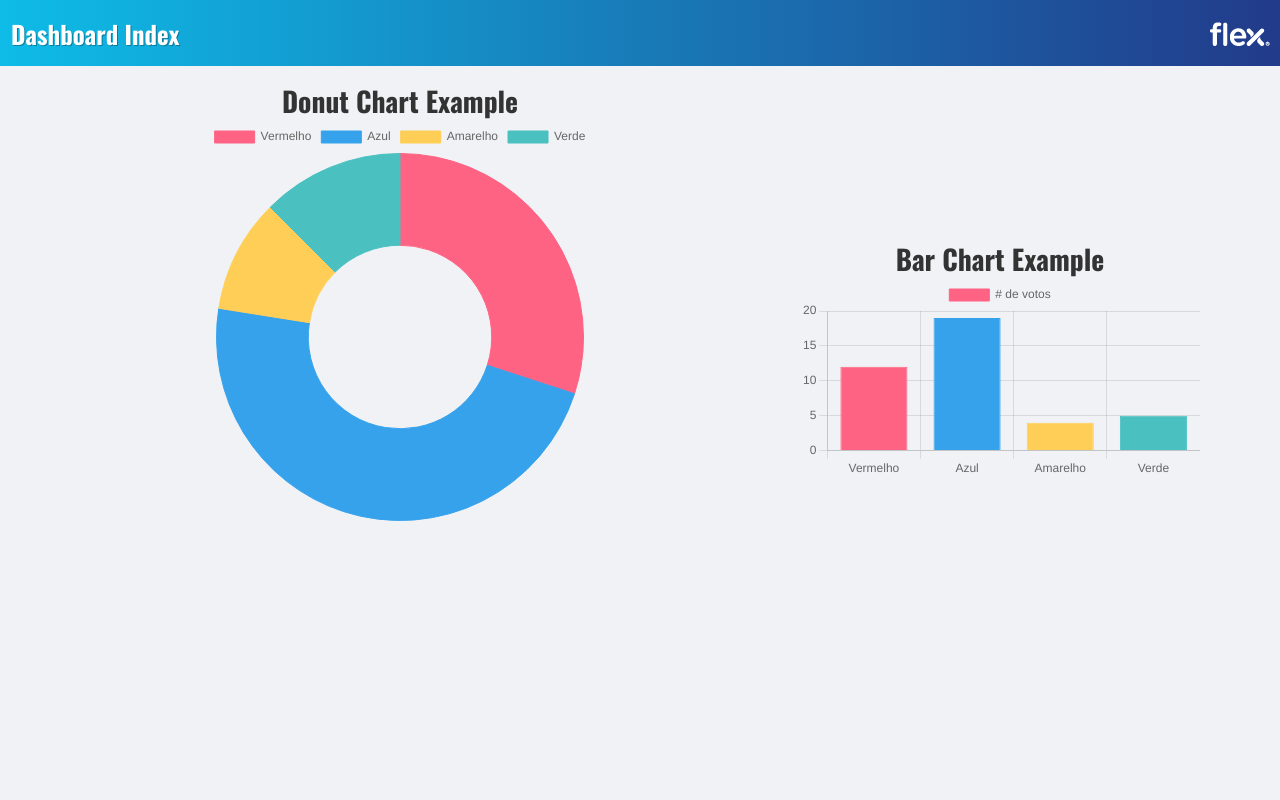
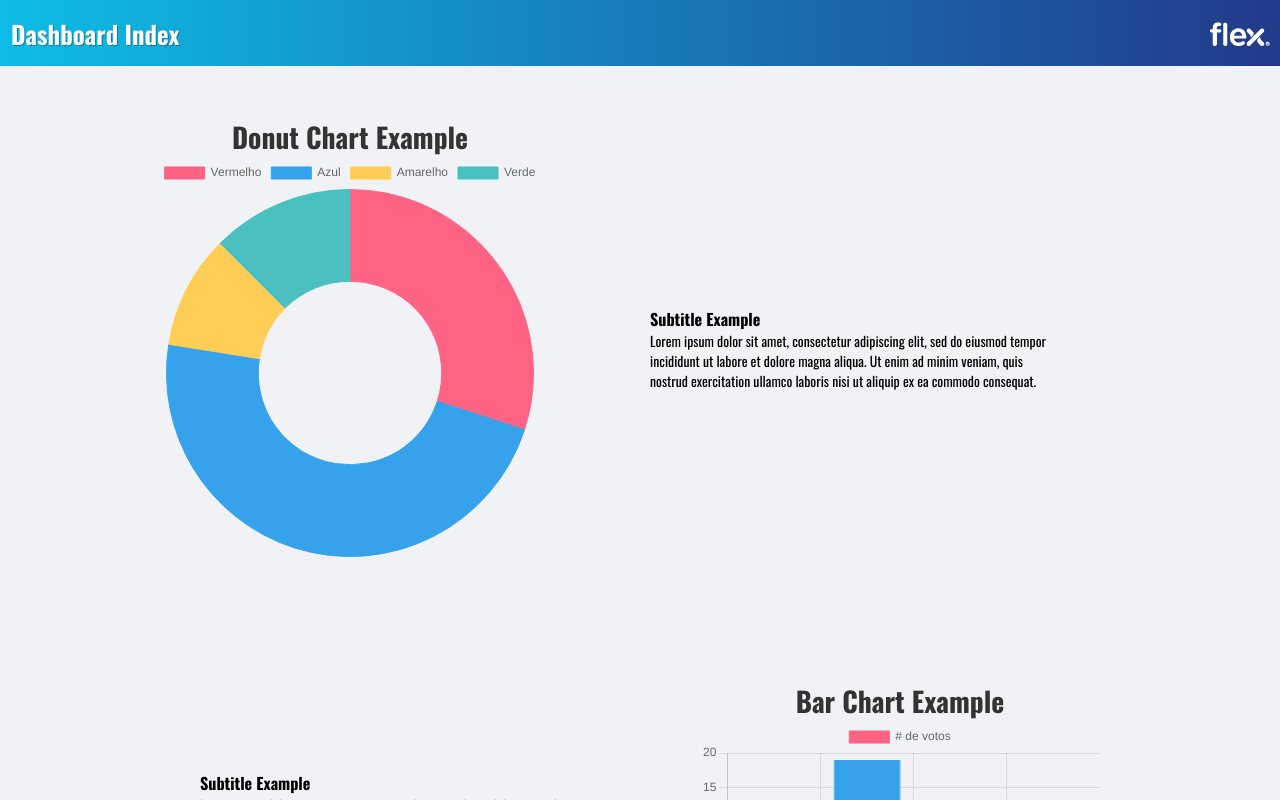
Before and after one commit to math-ops/Dashboard-ChartJs, a React (Create React App) app: page / in a window 1280 px wide. Shown: the top 800 px of the page. Built offline with nearby package versions, Linux system fonts and the light colour scheme.

Commit message:
Adding a new ChartExample and create a new style to the page

```diff
--- a/src/App.js
+++ b/src/App.js
@@ -5,7 +5,7 @@ import  Head  from "./components/Header"
 import Foot from "./components/Footer"
 import DoughnutChart from "./components/routes/Doughnut"
 import Bar from "./components/routes/Bar"
-
+import Line from "./components/routes/Line"
 
 function App() {
   return (
@@ -13,6 +13,7 @@ function App() {
       <Head />
       <DoughnutChart />
       <Bar />
+      <Line />
       <Foot />
 
       <GlobalStyle />
--- a/src/components/routes/Bar.jsx
+++ b/src/components/routes/Bar.jsx
@@ -36,6 +36,13 @@ const BarChart = () => (
     height={200}
     width={400}
     data={data}/>
+
+    <div className="infoboxbar">
+        <h3>Subtitle Example</h3>
+        <p>
+            Lorem ipsum dolor sit amet, consectetur adipiscing elit, sed do eiusmod tempor incididunt ut labore et dolore magna aliqua. Ut enim ad minim veniam, quis nostrud exercitation ullamco laboris nisi ut aliquip ex ea commodo consequat.
+        </p>
+    </div>
     </div>
     </>
 )
--- a/src/components/routes/Doughnut.jsx
+++ b/src/components/routes/Doughnut.jsx
@@ -43,10 +43,19 @@ const DoughnutChart = () => (
         Donut Chart Example
     </Subtitle>
     <Doughnut
-    height={200}
-    width={400}
+    height={100}
+    width={200}
     data={data}/>
+
+    <div className="infoboxdonut">
+        <h3>Subtitle Example</h3>
+        <p>
+            Lorem ipsum dolor sit amet, consectetur adipiscing elit, sed do eiusmod tempor incididunt ut labore et dolore magna aliqua. Ut enim ad minim veniam, quis nostrud exercitation ullamco laboris nisi ut aliquip ex ea commodo consequat.
+        </p>
     </div>
+
+    </div>
+
     </>
 )
 
--- a/src/styles/global.js
+++ b/src/styles/global.js
@@ -32,18 +32,55 @@ export default createGlobalStyle`
     .graphdon {
         width: 400px;
         height: 600px;
-        margin-left: 200px;
+        margin-left: 150px;
+        margin-top: 50px;
         justify-content: center;
         align-items: center;
+    }
+
+    .infoboxdonut {
+        justify-content: right;
+        align-items: right;
+        margin-top: -250px;
+        margin-left: 500px;
+        height: 200px;
+        width: 400px;
     }
 
     .graphbar {
         width: 400px;
         height: 600px;
-        margin-left: 800px;
-        margin-top: -33rem;
+        margin-left: 700px;
+        margin-top: -50px;
+
+    }
+
+    .infoboxbar {
+        justify-content: left;
+        align-items: left;
+        margin-top: -150px;
+        margin-left: -500px;
+        height: 200px;
+        width: 400px;
+
+    }
+
+    .graphline {
+        width: 400px;
+        height: 600px;
+        margin-left: 150px;
+        margin-top: -150px;
         justify-content: center;
         align-items: center;
+    }
+
+    .infoboxline {
+        justify-content: right;
+        align-items: right;
+        margin-top: -150px;
+        margin-left: 550px;
+        height: 200px;
+        width: 400px;
     }
 }
 
```
